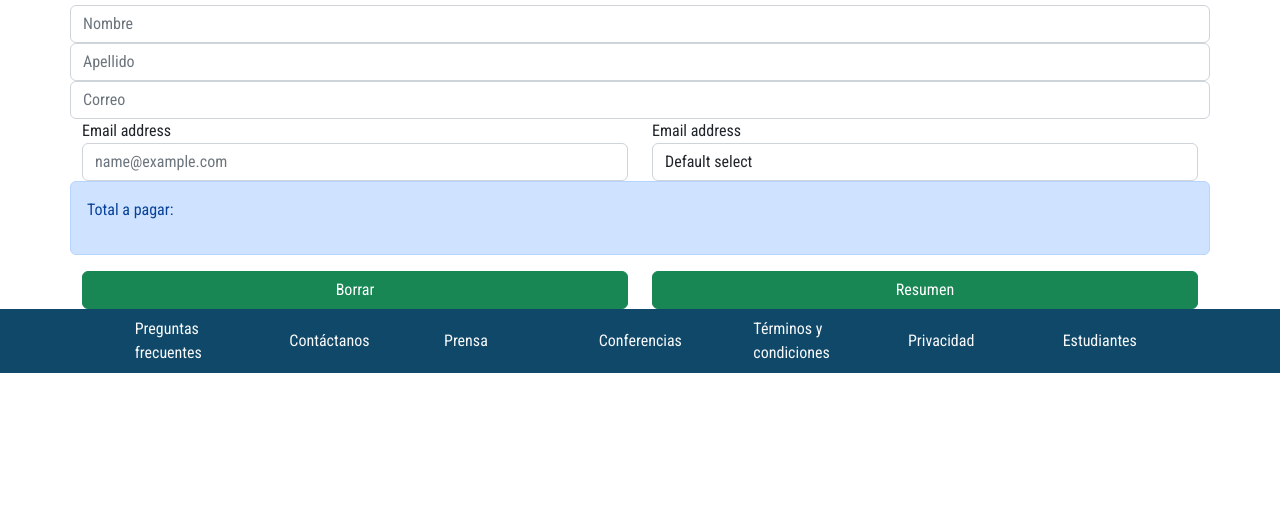
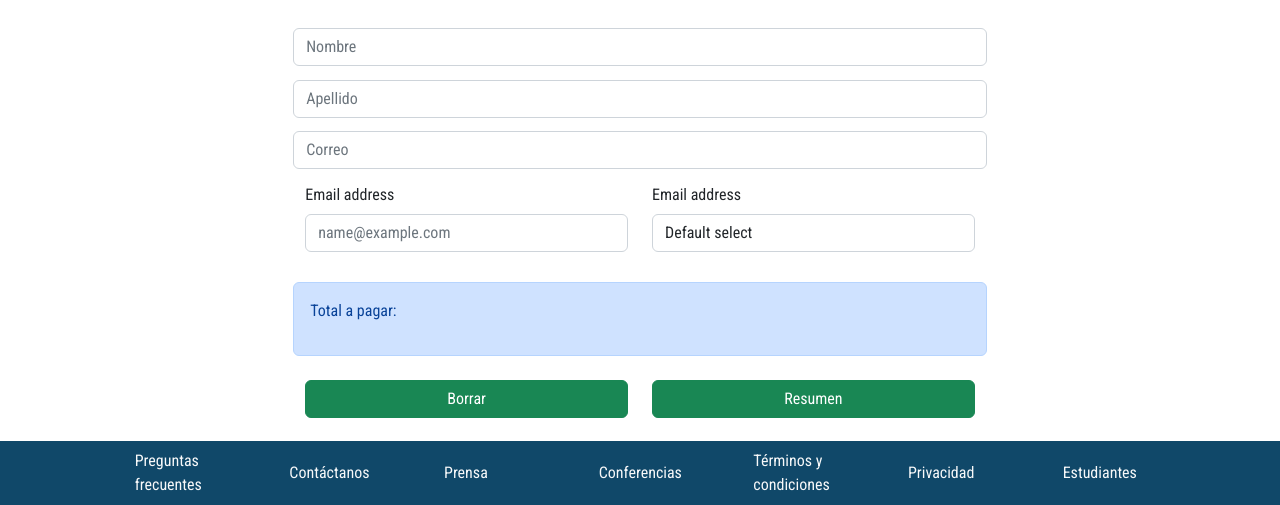
Before and after one commit to Iara-Pou/entrega-integrador-cAc, a plain HTML site: page formulario.html in a window 1280 px wide. Shown: the part 407-912 px from the top of the page. Before the commit the page ends 800 px from the top, so only its background shows below. Drawn offline with nearby package versions, Linux system fonts and the light colour scheme.

Commit message:
Acomoda márgenes del formulario
Mezclé css y bootstrap para crear un formulario menos ancho, más acorde al header.

```diff
--- a/css/stylesheet-formulario.css
+++ b/css/stylesheet-formulario.css
@@ -10,3 +10,9 @@ h3, .porcentaje{
     color: gray;
     font-size: 0.9rem;
 }
+input, select{
+    margin: 2% auto;
+}
+form{
+    padding: 2% 20%;
+}
--- a/formulario.html
+++ b/formulario.html
@@ -101,7 +101,7 @@
                         </div>
                     </div>
                     <div class="row">
-                        <div class="alert alert-primary">
+                        <div class="alert alert-primary my-4">
                             <p>Total a pagar:</p>
                         </div>
                     </div>
```
